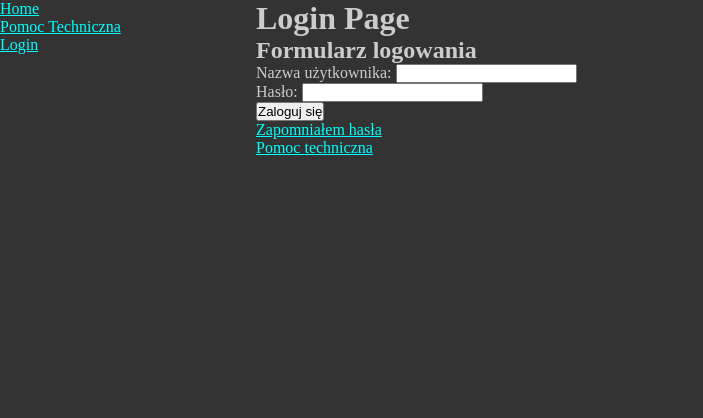
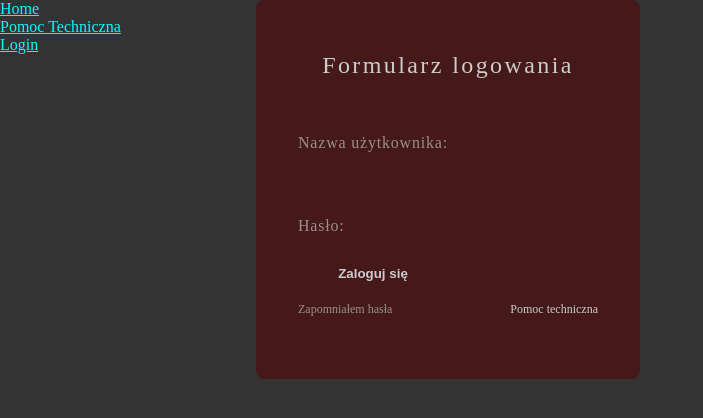
Before and after one commit to GOLDER303/secjar-frontend, a React (Vite) app: page /login in a window 1280 px wide. Shown: the top 418 px of the page, without its empty margins (0-703 px from the left). Built offline with nearby package versions, Linux system fonts and the light colour scheme.

Commit message:
Add stylesheets for login page forms
(cherry picked from commit 8db51ae3c95eb6e5ea18c35742e9265c7c186756)

```diff
--- /dev/null
+++ b/src/css/LoginPage.css
@@ -0,0 +1,151 @@
+.box-outline {
+    display: flex;
+    flex-direction: column;
+    position: relative;
+    height: min-content;
+    background: #451919;
+    border-radius: 8px;
+    overflow: hidden;
+}
+
+.box-outline::after,
+.box-outline::before {
+    content: '';
+    z-index: 1;
+    position: absolute;
+    left: 50%;
+    top: 50%;
+    height: 100%;
+    aspect-ratio : 1 / 1;
+    transform-origin: top left;
+    background-image: conic-gradient(from 180deg at 0% 0%,transparent 270deg, var(--secondary-color) 315deg, var(--main-color) 360deg);
+    animation: animate-rotate 6s linear infinite;
+}
+
+.box-outline::after {
+    animation-delay: -3s;
+}
+
+@keyframes animate-rotate {
+    0% {
+        transform: rotate(0deg);
+    }
+    100% {
+        transform: rotate(360deg);
+    }
+}
+
+.box-content {
+    position: relative;
+    margin: 2px;
+    height: min-content;
+    background: var(--main-background);
+    padding: 50px 40px;
+    border-radius: 8px;
+    z-index: 2;
+}
+
+.header {
+    color: var(--main-color) ;
+    font-weight: 500;
+    text-align: center;
+    letter-spacing: 0.1em;
+}
+
+.inputBox {
+    position: relative;
+    width: 300px;
+    margin-top: 35px;
+}
+
+.inputBox input {
+    position: relative;
+    width: 100%;
+    padding: 20px 10px 10px;
+    background: transparent;
+    outline: none;
+    box-shadow: none;
+    border: none;
+    color: #23242a;
+    font-size: 1em;
+    letter-spacing: 0.05em;
+    transition: 0.5s;
+    z-index: 10;
+}
+
+.inputBox label {
+    position: absolute;
+    left: 0;
+    padding: 20px 0px 10px;
+    pointer-events: none;
+    font-size: 1em;
+    color: #99908D;
+    letter-spacing: 0.05em;
+    transition: 0.5s;
+}
+
+.inputBox input:not(:placeholder-shown) ~ label,
+.inputBox input:focus ~ label {
+    color: var(--main-color);
+    transform: translateX(0px) translateY(-34px);
+    font-size: 0.75em;
+}
+
+.inputBox i {
+    position: absolute;
+    left: 0;
+    bottom: 0;
+    width: 100%;
+    height: 2px;
+    background: var(--main-color);
+    border-radius: 4px;
+    overflow: hidden;
+    transition: 0.5s;
+    pointer-events: none;
+    z-index: 9;
+}
+
+.inputBox input:not(:placeholder-shown) ~ i,
+.inputBox input:focus ~ i {
+    height: 44px;
+}
+
+.links {
+    display: flex;
+    justify-content: space-between;
+}
+
+.links a {
+    margin: 10px 0;
+    font-size: 0.75em;
+    color: #99908D;
+    text-decoration: #99908D;
+}
+.links a:hover,
+.links a:nth-child(2) {
+    color: var(--main-color);
+}
+
+button[type="submit"],
+input[type="submit"] {
+    border: none;
+    outline: none;
+    padding: 11px 25px;
+    background: var(--secondary-color);
+    color: var(--main-color);
+    cursor: pointer;
+    border-radius: 4px;
+    font-weight: 600;
+    width: 150px;
+    margin-top: 10px;
+}
+
+input[type="submit"]:active {
+    opacity: 0.8;
+}
+
+.error-message {
+    color: #F11;
+    animation: animate-error 10s linear ;
+    animation-fill-mode: both;
+}
--- a/src/pages/LoginPage/LoginPage.tsx
+++ b/src/pages/LoginPage/LoginPage.tsx
@@ -4,6 +4,7 @@ import { IsLoggedInContext, IsLoggedInContextType } from "../../contexts/IsLogge
 import { login, sendMFAToken } from "../../services/AuthService"
 import LoginPasswordForm from "./LoginPasswordForm"
 import MFAForm from "./MFAForm"
+import "../../css/LoginPage.css"
 
 const LoginPage: React.FC = () => {
     const navigate = useNavigate()
@@ -73,13 +74,16 @@ const LoginPage: React.FC = () => {
     }
 
     return (
-        <div>
-            <h1>Login Page</h1>
-            <h2>Formularz logowania</h2>
-            {displayFormStep()}
-            <div className="error-message">{loginError}</div>
-            <Link to={"/passwordReset"}>Zapomniałem hasła</Link> <br />
-            <Link to={"/support"}>Pomoc techniczna</Link>
+        <div className="box-outline">
+            <div className="box-content">
+                <h2 className="header">Formularz logowania</h2>
+                {displayFormStep()}
+                <div className="error-message">{loginError}</div>
+                <div className="links">
+                    <Link to={"/passwordReset"}>Zapomniałem hasła</Link>
+                    <Link to={"/support"}>Pomoc techniczna</Link>
+                </div>
+            </div>
         </div>
     )
 }
--- a/src/pages/LoginPage/LoginPasswordForm.tsx
+++ b/src/pages/LoginPage/LoginPasswordForm.tsx
@@ -22,13 +22,17 @@ const LoginPasswordForm: React.FC<LoginPasswordFormProps> = ({ handleLoginPasswo
                 handleSubmit()
             }}
         >
-            <div>
+            <div className="inputBox">
+                <input placeholder=" " ref={usernameInputRef} type="text" name="username" id="username" />
                 <label htmlFor="username">Nazwa użytkownika: </label>
-                <input ref={usernameInputRef} type="text" name="username" id="username" /> <br />
+                <i></i>
+            </div>
+            <div className="inputBox">
+                <input placeholder=" " ref={passwordInputRef} type="password" name="password" id="password" />
                 <label htmlFor="password">Hasło: </label>
-                <input ref={passwordInputRef} type="password" name="password" id="password" />
+                <i></i>
             </div>
-            <button type="submit">Zaloguj się</button>
+            <input type="submit" value="Zaloguj się" />
         </form>
     )
 }
--- a/src/pages/LoginPage/MFAForm.tsx
+++ b/src/pages/LoginPage/MFAForm.tsx
@@ -21,9 +21,10 @@ const MFAForm: React.FC<MFAFormProps> = ({ handleMFASubmit }) => {
                 handleSubmit()
             }}
         >
-            <div>
+            <div className="inputBox">
+                <input placeholder=" "  ref={mfaTokenInputRef} type="string" name="mfa" id="mfa" />
                 <label htmlFor="password">Token MFA: </label>
-                <input ref={mfaTokenInputRef} type="string" name="mfa" id="mfa" />
+                <i></i>
             </div>
             <button type="submit">Zaloguj się</button>
         </form>
```
